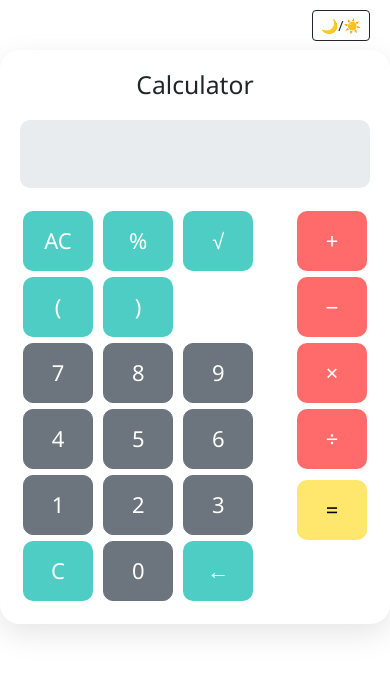
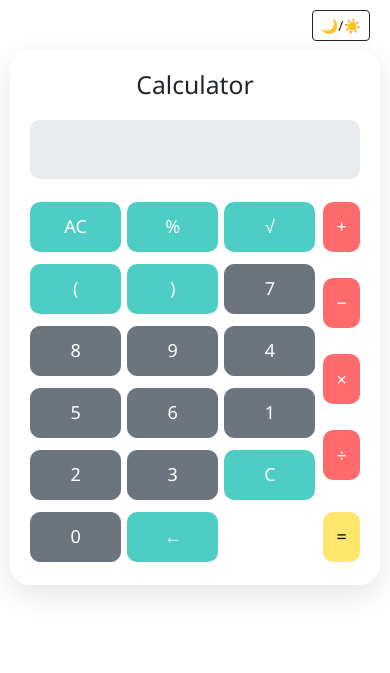
Before and after one commit to satsuki895/flask-calculator, a Flask app: page / in a window 390 px wide. Shown: the top 673 px of the page. Run offline with Flask 3, Linux system fonts and the light colour scheme.

Commit message:
💡 Fix: 履歴表示幅が電卓サイズを超えないように調整 + スマホ対応

```diff
--- a/templates/index.html
+++ b/templates/index.html
@@ -38,12 +38,12 @@
       display: flex;
       justify-content: center;
       margin-top: 50px;
+      padding: 0 10px;
     }
 
     .calculator-container {
       width: var(--base-width);
-      transform-origin: top left;
-      transition: transform 0.2s ease;
+      max-width: 100%;
     }
 
     .calculator {
@@ -80,10 +80,10 @@
     }
 
     .btn-calc {
-      width: 70px;
+      width: 100%;
       height: 60px;
       font-size: 22px;
-      margin: 3px;
+      margin: 3px 0;
       border-radius: 10px;
     }
 
@@ -103,7 +103,6 @@
     }
 
     .history-section {
-      width: var(--base-width);
       margin: 20px auto;
       max-width: 100%;
     }
@@ -126,9 +125,27 @@
       background-color: rgba(255, 255, 255, 0.05);
     }
 
+    .button-grid {
+      display: grid;
+      grid-template-columns: repeat(3, 1fr);
+      gap: 6px;
+    }
+
+    .operator-column {
+      display: flex;
+      flex-direction: column;
+      justify-content: space-between;
+      gap: 6px;
+      margin-left: 8px;
+    }
+
     @media (max-width: 440px) {
-      .calculator-container {
-        transform: scale(calc(100vw / var(--base-width)));
+      .btn-calc {
+        height: 50px;
+        font-size: 18px;
+      }
+      input[type="text"] {
+        font-size: 26px;
       }
     }
   </style>
@@ -146,36 +163,32 @@
           <input type="text" id="expression" name="expression" value="{{ expression }}" readonly>
 
           <div class="d-flex justify-content-center">
-            <div>
-              <!-- 関数ボタン -->
-              <div>
+            <div class="flex-grow-1">
+              <div class="button-grid">
+                <!-- 関数・制御ボタン -->
                 <button type="button" class="btn btn-control btn-calc" onclick="append('AC')">AC</button>
                 <button type="button" class="btn btn-control btn-calc" onclick="append('%')">%</button>
                 <button type="button" class="btn btn-control btn-calc" onclick="append('Math.sqrt(')">√</button>
                 <button type="button" class="btn btn-control btn-calc" onclick="append('(')">(</button>
                 <button type="button" class="btn btn-control btn-calc" onclick="append(')')">)</button>
-              </div>
-              <!-- 数字 -->
-              <div>
+
+                <!-- 数字ボタン -->
                 <button type="button" class="btn btn-secondary btn-calc" onclick="append('7')">7</button>
                 <button type="button" class="btn btn-secondary btn-calc" onclick="append('8')">8</button>
                 <button type="button" class="btn btn-secondary btn-calc" onclick="append('9')">9</button>
-
                 <button type="button" class="btn btn-secondary btn-calc" onclick="append('4')">4</button>
                 <button type="button" class="btn btn-secondary btn-calc" onclick="append('5')">5</button>
                 <button type="button" class="btn btn-secondary btn-calc" onclick="append('6')">6</button>
-
                 <button type="button" class="btn btn-secondary btn-calc" onclick="append('1')">1</button>
                 <button type="button" class="btn btn-secondary btn-calc" onclick="append('2')">2</button>
                 <button type="button" class="btn btn-secondary btn-calc" onclick="append('3')">3</button>
-
                 <button type="button" class="btn btn-control btn-calc" onclick="clearInput()">C</button>
                 <button type="button" class="btn btn-secondary btn-calc" onclick="append('0')">0</button>
                 <button type="button" class="btn btn-control btn-calc" onclick="backspace()">←</button>
               </div>
             </div>
             <!-- 演算子 -->
-            <div class="d-flex flex-column ms-2">
+            <div class="operator-column">
               <button type="button" class="btn btn-operator btn-calc" onclick="append('+')">+</button>
               <button type="button" class="btn btn-operator btn-calc" onclick="append('-')">−</button>
               <button type="button" class="btn btn-operator btn-calc" onclick="append('*')">×</button>
```
